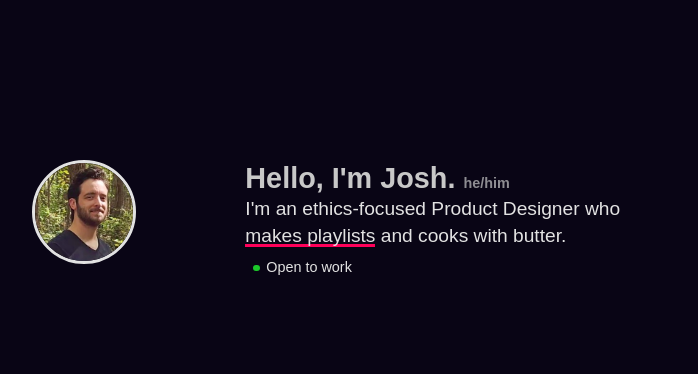
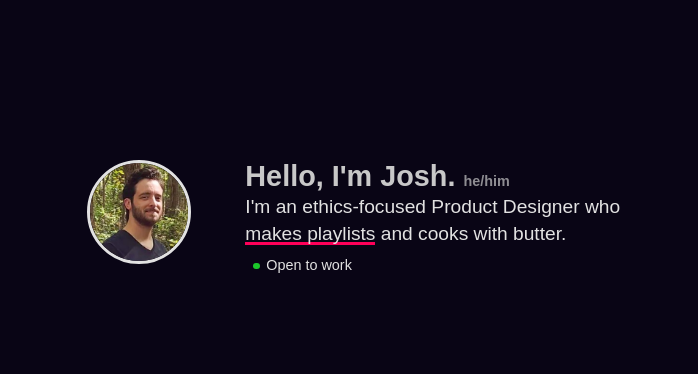
Before and after one commit to jshbrtz/jshbrtz.com, an Eleventy site: page src/index.md in a window 1280 px wide. Shown: the top 374 px of the page, without its empty margins (288-986 px from the left). Built offline with nearby package versions, Linux system fonts and the light colour scheme; Eleventy itself is replaced by a stand-in of ours; files that its build step writes are made by us from their sources; a web font is replaced by a local one.

Commit message:
avatar on desktop was left-aligned
it should be centered in the left column.

```diff
--- a/src/style/style.css
+++ b/src/style/style.css
@@ -230,7 +230,6 @@ iii. components
 	border: 0.188rem solid var(--text-color);
 	width: 6.5rem;
 	height: 6.5rem;
-	margin-bottom: 1.5rem;
 }
 
 .btn,
@@ -447,11 +446,6 @@ footer {
 		max-width: 95rem;
 	}
 
-	.avatar {
-		align-self: flex-start;
-		margin-bottom: 2.5rem;
-	}
-
 	/* .img-row img {
 		max-height: 25rem;
 		object-fit: contain;
```
